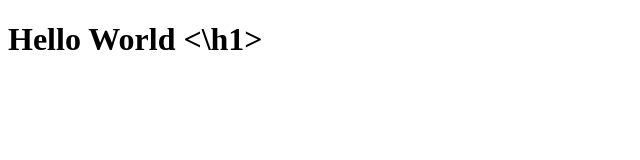
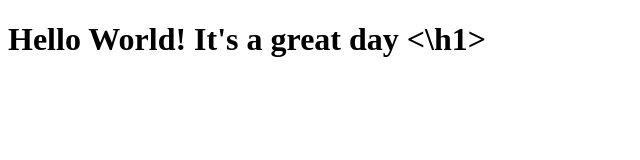
Before and after one commit to victoria-yantseva/1, a plain HTML site: page site/index.html in a window 1280 px wide. Shown: the whole page, without its empty margins (0-640 px from the left). Drawn offline with Linux system fonts and the light colour scheme.

Commit message:
small addition

```diff
--- a/site/index.html
+++ b/site/index.html
@@ -4,6 +4,6 @@
 	<title>Hello worls</title>
 </head>
 <body>
-<h1> Hello World <\h1>
+<h1> Hello World! It's a great day <\h1>
 </body>
 </html>
```
